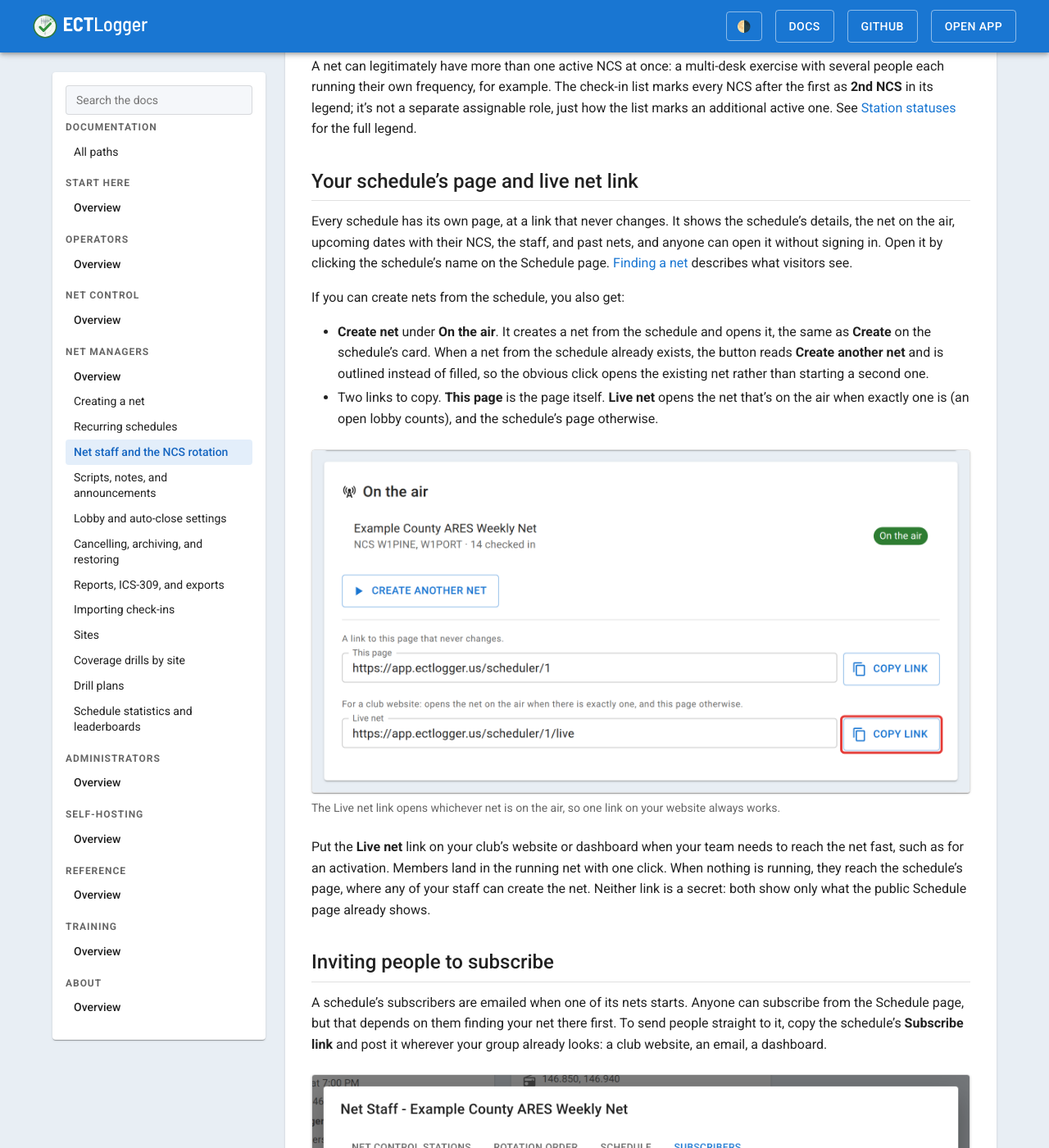
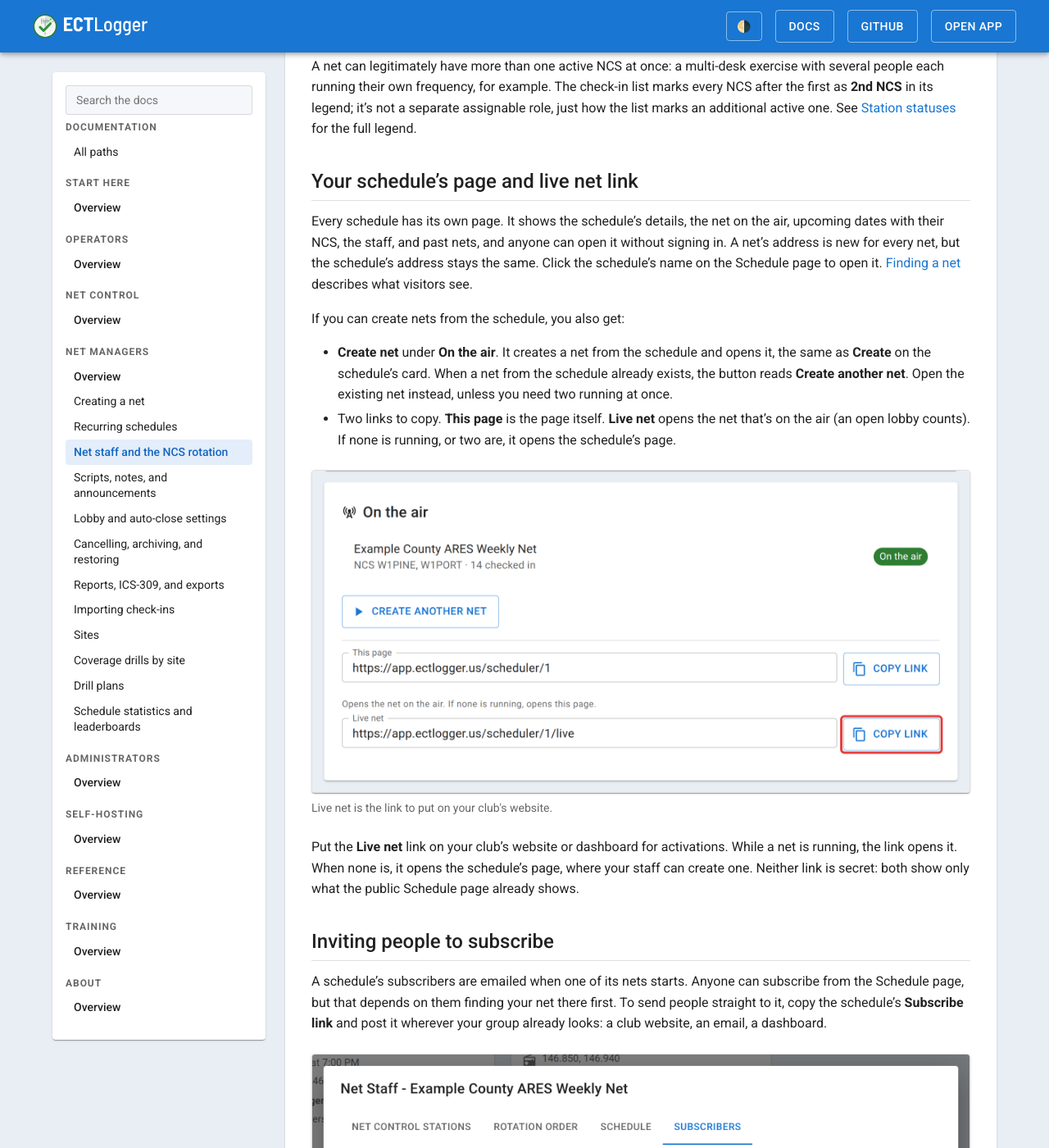
Before and after one commit to bradbrownjr/ectlogger, a Jekyll site: the page built from docs/net-managers/net-staff-and-rotation.md, in a window 1280 px wide and 1400 px high, scrolled down 4030 px. Shown: the whole window at 82% size. Built offline with Jekyll 4.4.1, drawn with Linux system fonts in a browser that asks for light colours; comment, search, counter and statistics services are not loaded.

Commit message:
Schedule home page: plain wording for hints and docs
Drop filler phrasing Brad flagged ("a link that never changes", "when
there is exactly one") and the same kind elsewhere in the new docs and
caption. The This page field needs no hint. Add the rule to the
project instructions.

Co-Authored-By: Claude Opus 5.5 <noreply@anthropic.com>
Claude-Session: https://claude.ai/code/session_01N38C5hU4iFQG7MHaLXB5jw

```diff
--- a/docs/img/figures.json
+++ b/docs/img/figures.json
@@ -416,7 +416,7 @@
   "net-managers/schedule-page-links": {
     "path": "/docs/img/net-managers/schedule-page-links.png",
     "alt": "The On the air section of a schedule's page, seen by its manager: the net running now with its NCS, check-in count and an On the air chip, a Create another net button, and two links to copy, This page and Live net, with the Live net link's Copy link button outlined in red.\n",
-    "caption": "The Live net link opens whichever net is on the air, so one link on your website always works.\n",
+    "caption": "Live net is the link to put on your club's website.",
     "page": "/docs/net-managers/net-staff-and-rotation/"
   },
   "net-managers/schedule-recurrence-options": {
--- a/docs/net-managers/net-staff-and-rotation.md
+++ b/docs/net-managers/net-staff-and-rotation.md
@@ -68,20 +68,20 @@ A net can legitimately have more than one active NCS at once: a multi-desk exerc
 
 ## Your schedule's page and live net link
 
-Every schedule has its own page, at a link that never changes. It shows the schedule's details, the net on the air, upcoming dates with their NCS, the staff, and past nets, and anyone can open it without signing in. Open it by clicking the schedule's name on the Schedule page. [Finding a net](/docs/operators/finding-a-net/#a-schedules-own-page) describes what visitors see.
+Every schedule has its own page. It shows the schedule's details, the net on the air, upcoming dates with their NCS, the staff, and past nets, and anyone can open it without signing in. A net's address is new for every net, but the schedule's address stays the same. Click the schedule's name on the Schedule page to open it. [Finding a net](/docs/operators/finding-a-net/#a-schedules-own-page) describes what visitors see.
 
 If you can create nets from the schedule, you also get:
 
-- **Create net** under **On the air**. It creates a net from the schedule and opens it, the same as **Create** on the schedule's card. When a net from the schedule already exists, the button reads **Create another net** and is outlined instead of filled, so the obvious click opens the existing net rather than starting a second one.
-- Two links to copy. **This page** is the page itself. **Live net** opens the net that's on the air when exactly one is (an open lobby counts), and the schedule's page otherwise.
+- **Create net** under **On the air**. It creates a net from the schedule and opens it, the same as **Create** on the schedule's card. When a net from the schedule already exists, the button reads **Create another net**. Open the existing net instead, unless you need two running at once.
+- Two links to copy. **This page** is the page itself. **Live net** opens the net that's on the air (an open lobby counts). If none is running, or two are, it opens the schedule's page.
 
 <figure>
   <img src="/docs/img/net-managers/schedule-page-links.png"
        alt="The On the air section of a schedule's page, seen by its manager: the net running now with its NCS, check-in count and an On the air chip, a Create another net button, and two links to copy, This page and Live net, with the Live net link's Copy link button outlined in red.">
-  <figcaption>The Live net link opens whichever net is on the air, so one link on your website always works.</figcaption>
+  <figcaption>Live net is the link to put on your club's website.</figcaption>
 </figure>
 
-Put the **Live net** link on your club's website or dashboard when your team needs to reach the net fast, such as for an activation. Members land in the running net with one click. When nothing is running, they reach the schedule's page, where any of your staff can create the net. Neither link is a secret: both show only what the public Schedule page already shows.
+Put the **Live net** link on your club's website or dashboard for activations. While a net is running, the link opens it. When none is, it opens the schedule's page, where your staff can create one. Neither link is secret: both show only what the public Schedule page already shows.
 
 ## Inviting people to subscribe
 
--- a/scripts/docs-screenshots/requests/net-managers.yml
+++ b/scripts/docs-screenshots/requests/net-managers.yml
@@ -352,9 +352,7 @@ shots:
       net running now with its NCS, check-in count and an On the air chip, a
       Create another net button, and two links to copy, This page and Live
       net, with the Live net link's Copy link button outlined in red.
-    caption: >
-      The Live net link opens whichever net is on the air, so one link on
-      your website always works.
+    caption: Live net is the link to put on your club's website.
 
   - id: subscribe-link
     section: net-managers
```
Also changed, not shown: docs/operators/finding-a-net.md (+2 -2 lines), frontend/src/components/scheduler/ShareLinkField.tsx (+7 -4 lines), frontend/src/pages/ScheduleHome.tsx (+4 -5 lines), .github/copilot-instructions.md, docs/img/net-managers/schedule-page-links.png.
